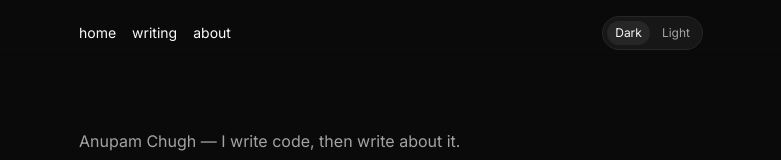
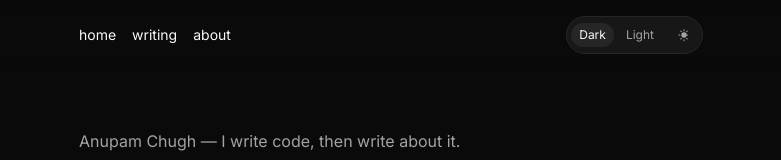
Before and after one commit to anupamchugh/anupamchugh.github.io, a Next.js app: page / in a window 1280 px wide. Shown: the top 160 px of the page, without its empty margins (249-1030 px from the left). Built offline with nearby package versions, Linux system fonts and the light colour scheme.

Commit message:
ui: add icon theme switch

```diff
--- a/components/theme-toggle.tsx
+++ b/components/theme-toggle.tsx
@@ -5,6 +5,8 @@ import { themeToggleOptions, ThemeName } from '@/lib/themes';
 
 export default function ThemeToggle() {
   const { theme, setTheme } = useTheme();
+  const isDark = theme === 'modern';
+  const iconLabel = isDark ? 'Switch to light mode' : 'Switch to dark mode';
   return (
     <div
       className="flex items-center gap-1 rounded-full border px-1 py-1 text-xs"
@@ -30,6 +32,33 @@ export default function ThemeToggle() {
           {t.label}
         </button>
       ))}
+      <button
+        type="button"
+        onClick={() => setTheme(isDark ? 'hybrid-light' : 'modern')}
+        className="ml-1 flex h-7 w-7 items-center justify-center rounded-full transition-colors"
+        style={{
+          backgroundColor: 'transparent',
+          color: 'var(--fg-muted)',
+        }}
+        aria-label="Toggle theme"
+        title={iconLabel}
+      >
+        {isDark ? (
+          <svg viewBox="0 0 24 24" width="16" height="16" aria-hidden="true">
+            <path
+              d="M12 3.5a.75.75 0 0 1 .75.75v1.5a.75.75 0 0 1-1.5 0v-1.5a.75.75 0 0 1 .75-.75ZM6.47 5.47a.75.75 0 0 1 1.06 0l1.06 1.06a.75.75 0 0 1-1.06 1.06L6.47 6.53a.75.75 0 0 1 0-1.06Zm11.06 0a.75.75 0 0 1 0 1.06l-1.06 1.06a.75.75 0 0 1-1.06-1.06l1.06-1.06a.75.75 0 0 1 1.06 0ZM12 8a4 4 0 1 1 0 8 4 4 0 0 1 0-8Zm-8.5 4a.75.75 0 0 1 .75-.75h1.5a.75.75 0 0 1 0 1.5h-1.5A.75.75 0 0 1 3.5 12Zm13.75-.75a.75.75 0 0 1 0 1.5h-1.5a.75.75 0 0 1 0-1.5h1.5ZM7.53 16.41a.75.75 0 0 1 1.06 1.06l-1.06 1.06a.75.75 0 1 1-1.06-1.06l1.06-1.06Zm8.94 0 1.06 1.06a.75.75 0 1 1-1.06 1.06l-1.06-1.06a.75.75 0 0 1 1.06-1.06ZM12 18.25a.75.75 0 0 1 .75.75v1.5a.75.75 0 0 1-1.5 0v-1.5a.75.75 0 0 1 .75-.75Z"
+              fill="currentColor"
+            />
+          </svg>
+        ) : (
+          <svg viewBox="0 0 24 24" width="16" height="16" aria-hidden="true">
+            <path
+              d="M21 14.5A8.5 8.5 0 0 1 9.5 3a.75.75 0 0 1 .98.92A7 7 0 1 0 20.08 13.5a.75.75 0 0 1 .92.98Z"
+              fill="currentColor"
+            />
+          </svg>
+        )}
+      </button>
     </div>
   );
 }
```
